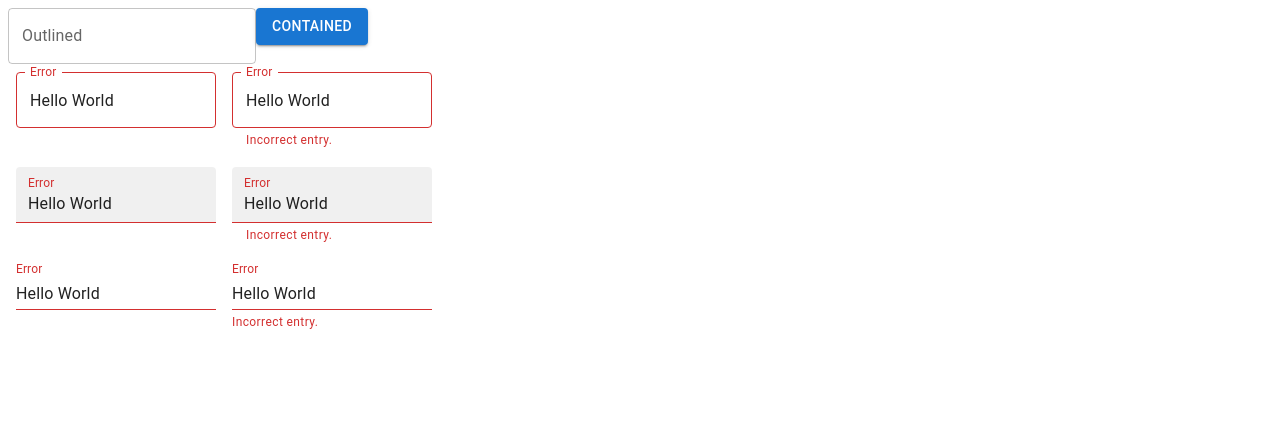
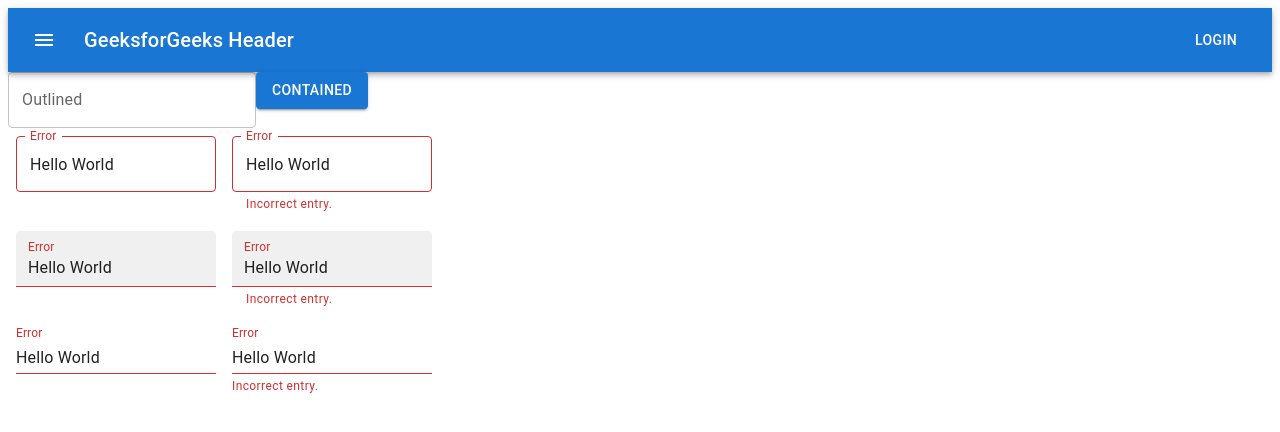
Before and after one commit to nantonov/IVCRM, a React (Create React App) app in the folder Client/ivcrm-react-client/: page / in a window 1280 px wide. Shown: the top 432 px of the page. Built offline with nearby package versions, Linux system fonts and the light colour scheme.

Commit message:
add test header

```diff
--- a/Client/ivcrm-react-client/package.json
+++ b/Client/ivcrm-react-client/package.json
@@ -5,6 +5,7 @@
   "dependencies": {
     "@emotion/react": "^11.10.5",
     "@emotion/styled": "^11.10.5",
+    "@mui/icons-material": "^5.10.9",
     "@mui/material": "^5.10.12",
     "@testing-library/jest-dom": "^5.16.5",
     "@testing-library/react": "^13.4.0",
@@ -15,6 +16,7 @@
     "@types/react-dom": "^18.0.8",
     "react": "^18.2.0",
     "react-dom": "^18.2.0",
+    "react-router-dom": "^6.4.3",
     "react-scripts": "5.0.1",
     "typescript": "^4.8.4",
     "web-vitals": "^2.1.4"
--- a/Client/ivcrm-react-client/src/App.tsx
+++ b/Client/ivcrm-react-client/src/App.jsx
@@ -2,10 +2,14 @@ import Box from '@mui/material/Box';
 import Button from '@mui/material/Button';
 import TextField from '@mui/material/TextField';
 import React from 'react';
+import Header from './components/header/Header';
+import Navbar from './components/navbar/Navbar';
 
 function App() {
   return (
     <div className="App">
+      <Header/>
+
         <TextField id="outlined-basic" label="Outlined" variant="outlined" />
         <Button variant="contained">Contained</Button>
 
--- /dev/null
+++ b/Client/ivcrm-react-client/src/components/header/Header.jsx
@@ -0,0 +1,33 @@
+import React from 'react';
+import styles from './Header.module.css';
+import AppBar from "@mui/material/AppBar";
+import Box from "@mui/material/Box";
+import Toolbar from "@mui/material/Toolbar";
+import Typography from "@mui/material/Typography";
+import Button from "@mui/material/Button";
+import IconButton from "@mui/material/IconButton";
+import MenuIcon from "@mui/icons-material/Menu";
+
+const Header = () => {
+    return (
+        <AppBar position="static">
+        <Toolbar>
+          <IconButton
+            size="large"
+            edge="start"
+            color="inherit"
+            aria-label="menu"
+            sx={{ mr: 2 }}
+          >
+            <MenuIcon />
+          </IconButton>
+          <Typography variant="h6"
+            component="div" sx={{ flexGrow: 1 }}>
+            GeeksforGeeks Header
+          </Typography>
+          <Button color="inherit">Login</Button>
+        </Toolbar>
+      </AppBar>
+    );
+}
+export default Header;
--- /dev/null
+++ b/Client/ivcrm-react-client/src/components/navbar/Navbar.jsx
@@ -0,0 +1,38 @@
+import React from "react";
+import styles from './Navbar.module.css';
+import AppBar from '@mui/material/AppBar';
+import CssBaseline from '@mui/material/CssBaseline';
+import Typography from '@mui/material/Typography';
+import Toolbar from '@mui/material/Toolbar';
+import { Link } from "react-router-dom";
+
+const Navbar = () => {
+  return (
+    <AppBar position="static">
+      <CssBaseline />
+      <Toolbar>
+        <Typography variant="h4" >
+          Navbar
+        </Typography>
+        {/*
+          <div>
+            <Link to="/">
+              Home
+            </Link>
+            <Link to="/about">
+              About
+            </Link>
+            <Link to="/contact">
+              Contact
+            </Link>
+            <Link to="/faq">
+              FAQ
+            </Link>
+          </div>
+  */}
+      </Toolbar>
+    </AppBar>
+  );
+}
+
+export default Navbar;
```
Also changed, not shown: Client/ivcrm-react-client/src/components/header/Header.module.css (added), Client/ivcrm-react-client/src/components/navbar/Navbar.module.css (added), 1 other file (tests, documents, lock files or other folders).
